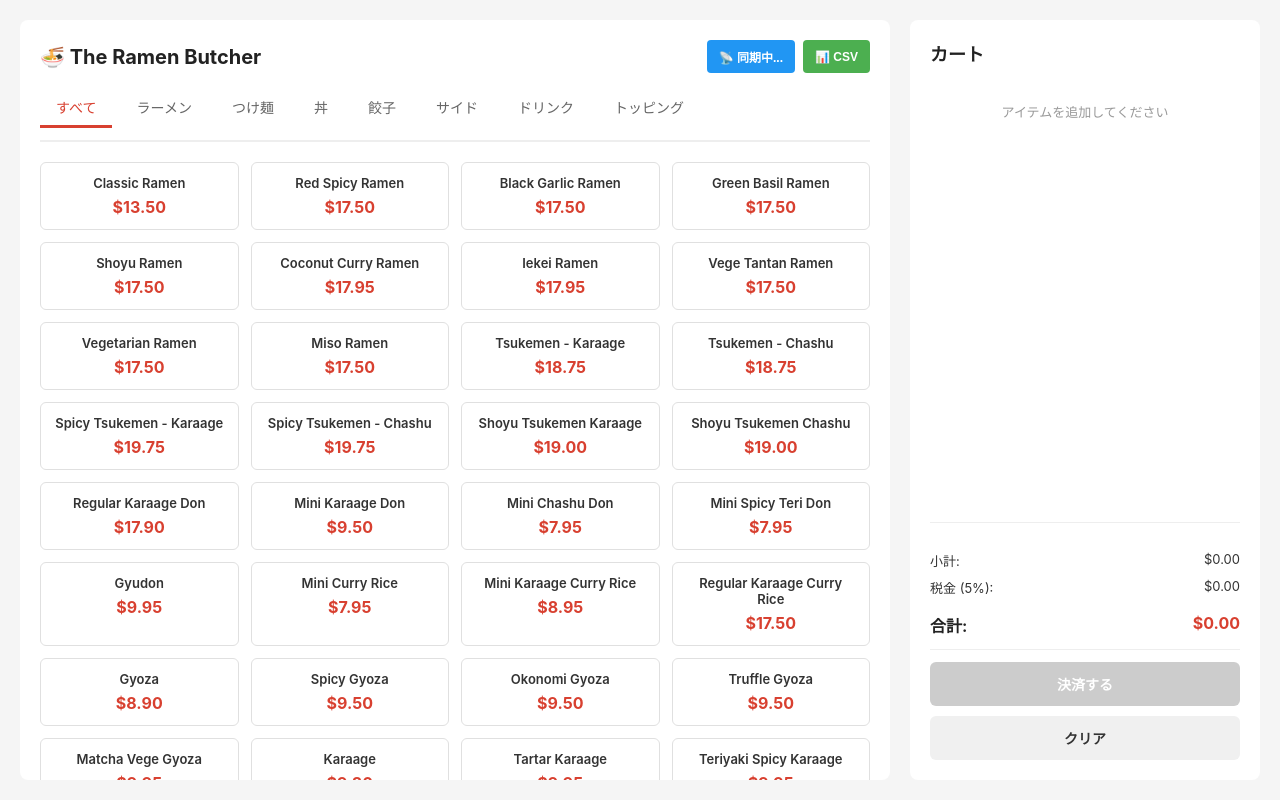
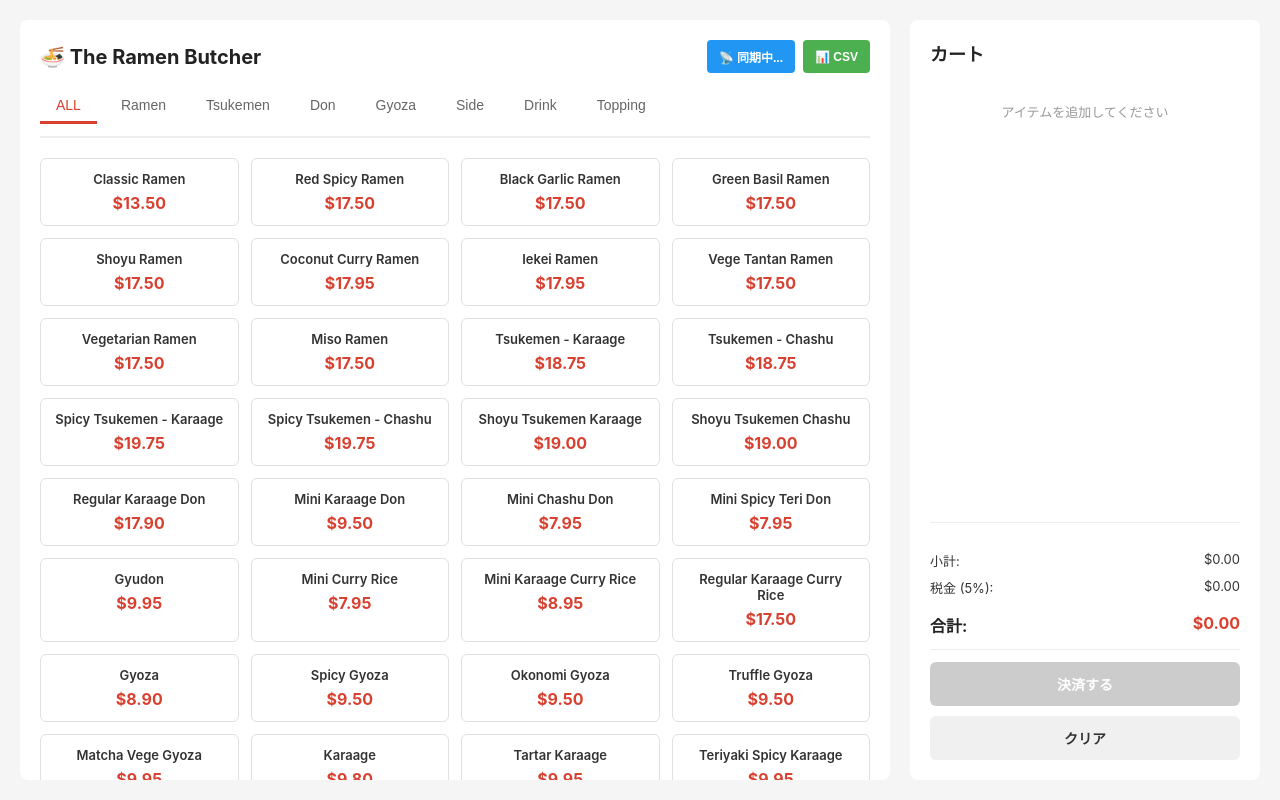
Before and after one commit to icecokeca-jp/pos, a plain HTML site: page index.html in a window 1280 px wide. Drawn offline with Linux system fonts and the light colour scheme.

Commit message:
Update index.html

```diff
--- a/index.html
+++ b/index.html
@@ -439,14 +439,14 @@
             </div>
 
             <div class="category-tabs">
-                <button class="category-tab active" data-category="all">すべて</button>
-                <button class="category-tab" data-category="Ramen">ラーメン</button>
-                <button class="category-tab" data-category="Tsukemen">つけ麺</button>
-                <button class="category-tab" data-category="Donburi">丼</button>
-                <button class="category-tab" data-category="Gyoza">餃子</button>
-                <button class="category-tab" data-category="Side">サイド</button>
-                <button class="category-tab" data-category="Drink">ドリンク</button>
-                <button class="category-tab" data-category="Topping">トッピング</button>
+                <button class="category-tab active" data-category="all">ALL</button>
+                <button class="category-tab" data-category="Ramen">Ramen</button>
+                <button class="category-tab" data-category="Tsukemen">Tsukemen</button>
+                <button class="category-tab" data-category="Donburi">Don</button>
+                <button class="category-tab" data-category="Gyoza">Gyoza</button>
+                <button class="category-tab" data-category="Side">Side</button>
+                <button class="category-tab" data-category="Drink">Drink</button>
+                <button class="category-tab" data-category="Topping">Topping</button>
             </div>
 
             <div class="menu-items" id="menuItems"></div>
```
